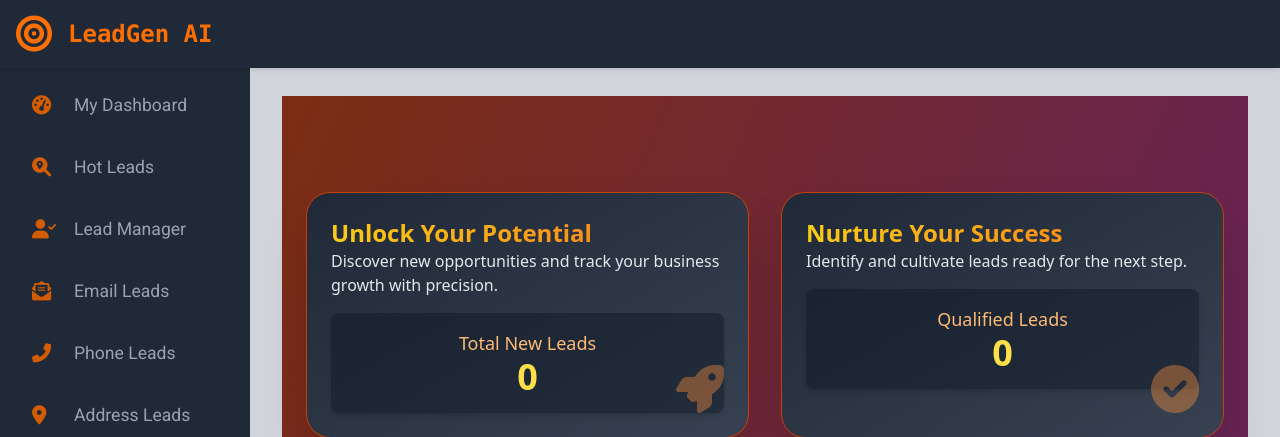
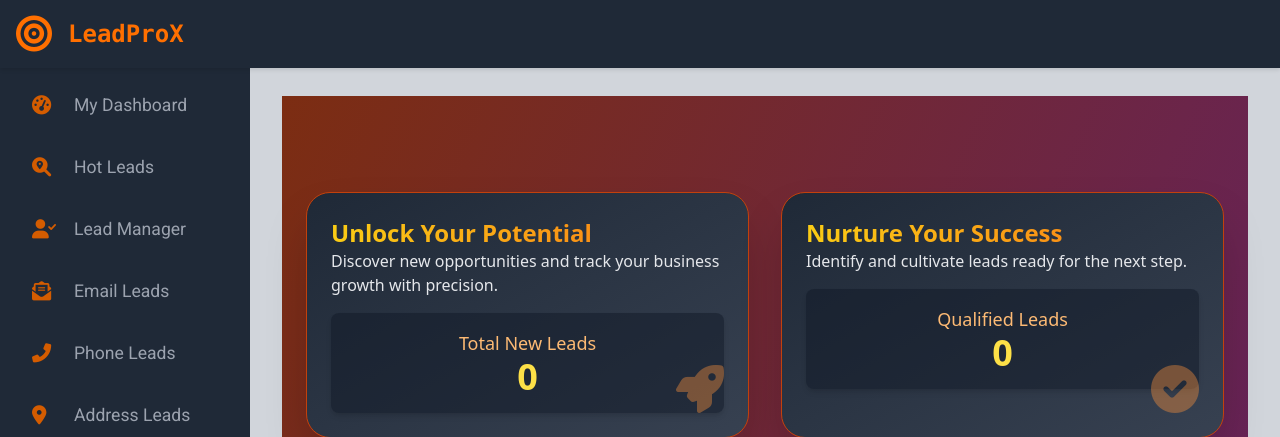
Before and after one commit to Edward5035/LeadProX, a Flask app: page / in a window 1280 px wide. Shown: the top 437 px of the page. Run offline with Flask 3, Linux system fonts and the light colour scheme; some libraries are stand-ins or nearby versions.

Commit message:
Update layout.html

```diff
--- a/templates/layout.html
+++ b/templates/layout.html
@@ -3,7 +3,7 @@
 <head>
     <meta charset="UTF-8">
     <meta name="viewport" content="width=device-width, initial-scale=1.0">
-    <title>{% block title %}LeadGen AI{% endblock %}</title>
+        <title>{% block title %}LeadProX{% endblock %}</title>
 
     <!-- Roboto Font -->
     <link href="https://fonts.googleapis.com/css2?family=Roboto:wght@400;500;700&display=swap" rel="stylesheet">
@@ -192,7 +192,7 @@
     <div class="top-nav flex justify-between items-center p-4 fixed w-full top-0 text-white">
         <div class="logo text-2xl font-extrabold flex items-center space-x-2">
             <i class="fas fa-bullseye"></i>
-            <span class="font-mono">LeadGen AI</span>
+            <span class="font-mono">LeadProX</span>
         </div>
 
         <div class="menu-icon block lg:hidden" onclick="toggleSidebar()">
```
